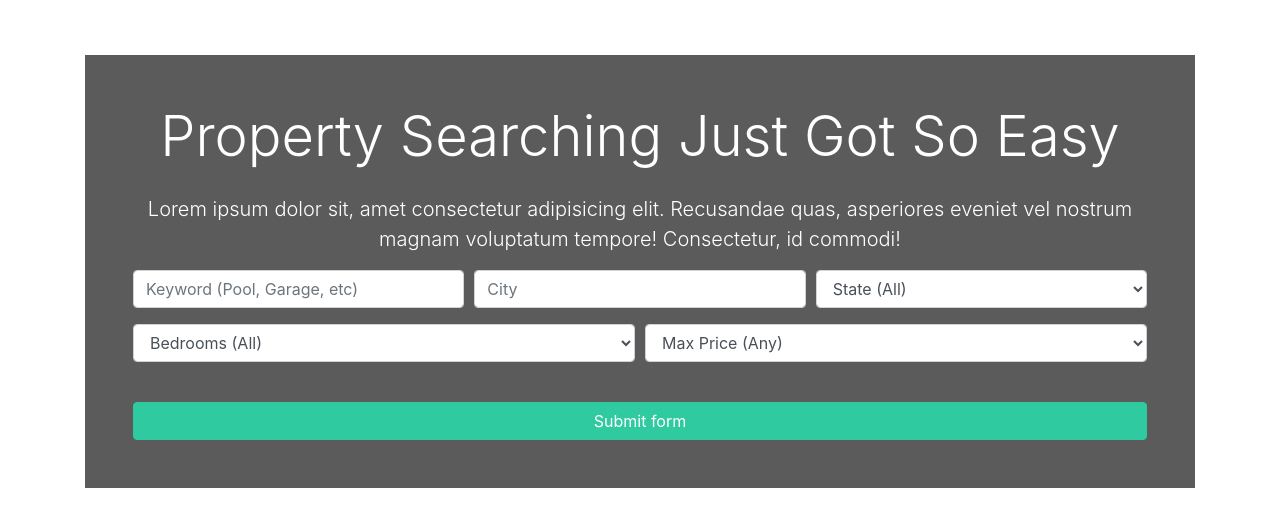
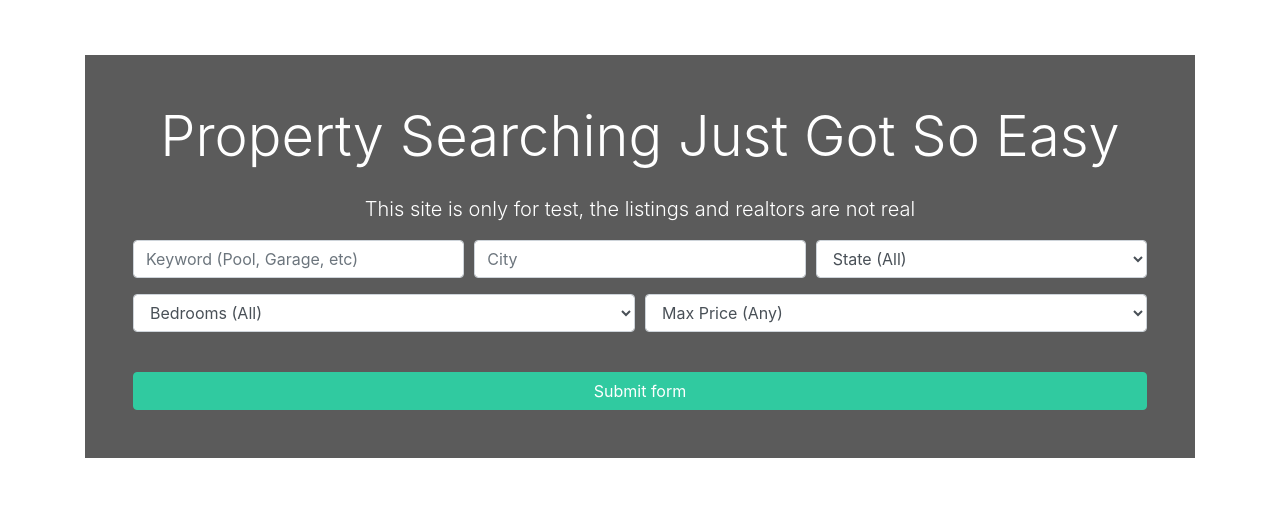
Before and after one commit to JanainaSilva00/btre_project, a Django app: page / in a window 1280 px wide. Shown: the part 169-697 px from the top of the page. Run offline with Django 3.2, Linux system fonts and the light colour scheme; data that the repository does not hold is empty; some libraries are stand-ins or nearby versions.

Commit message:
change index message

```diff
--- a/templates/pages/index.html
+++ b/templates/pages/index.html
@@ -12,8 +12,7 @@
               <h1 class="display-4 mb-4">
                 Property Searching Just Got So Easy
               </h1>
-              <p class="lead">Lorem ipsum dolor sit, amet consectetur adipisicing elit. Recusandae quas, asperiores eveniet vel nostrum magnam
-                voluptatum tempore! Consectetur, id commodi!</p>
+              <p class="lead">This site is only for test, the listings and realtors are not real</p>
               <div class="search">
                 <form action="{% url 'search' %}">
                   <!-- Form Row 1 -->
```
